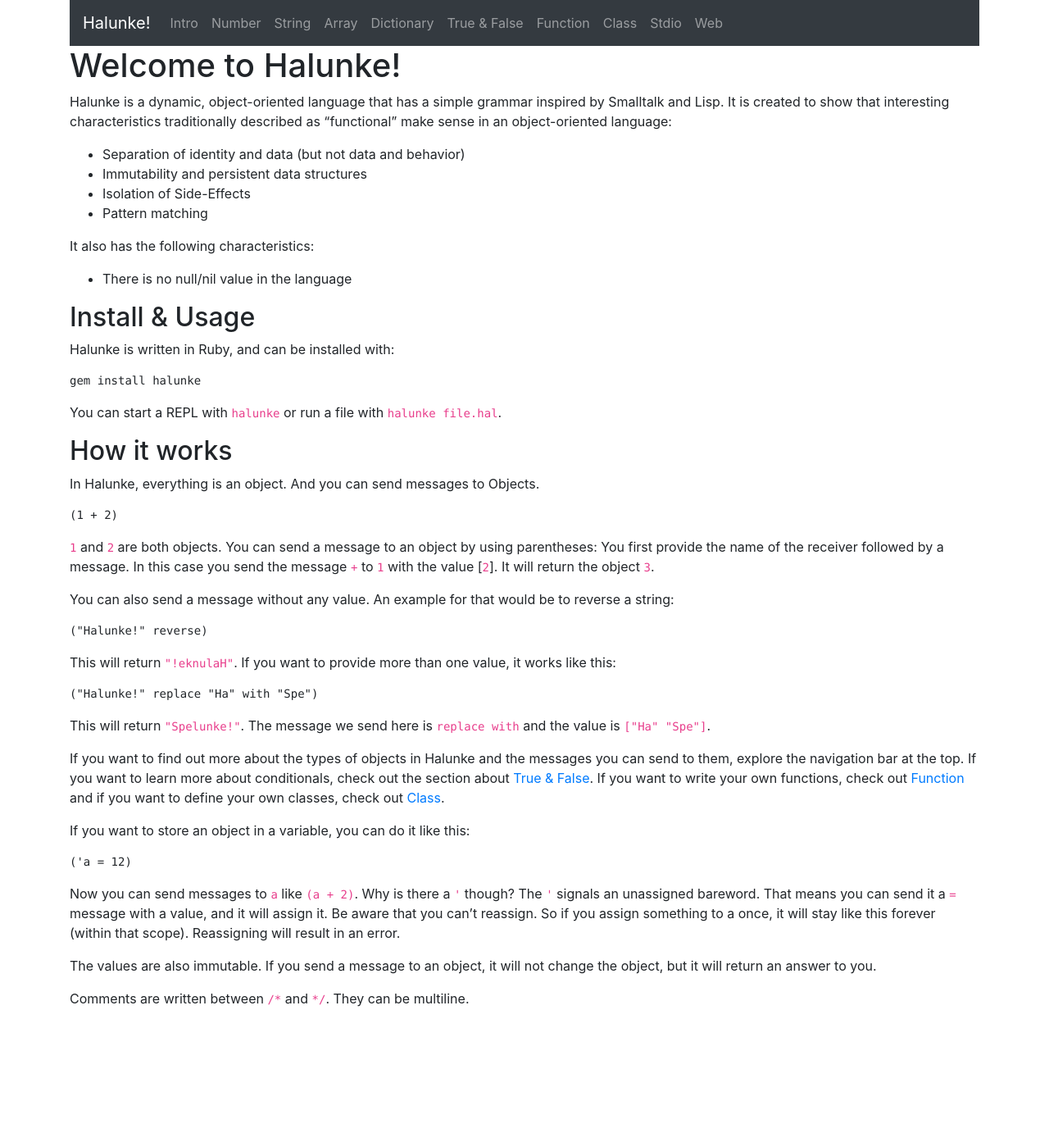
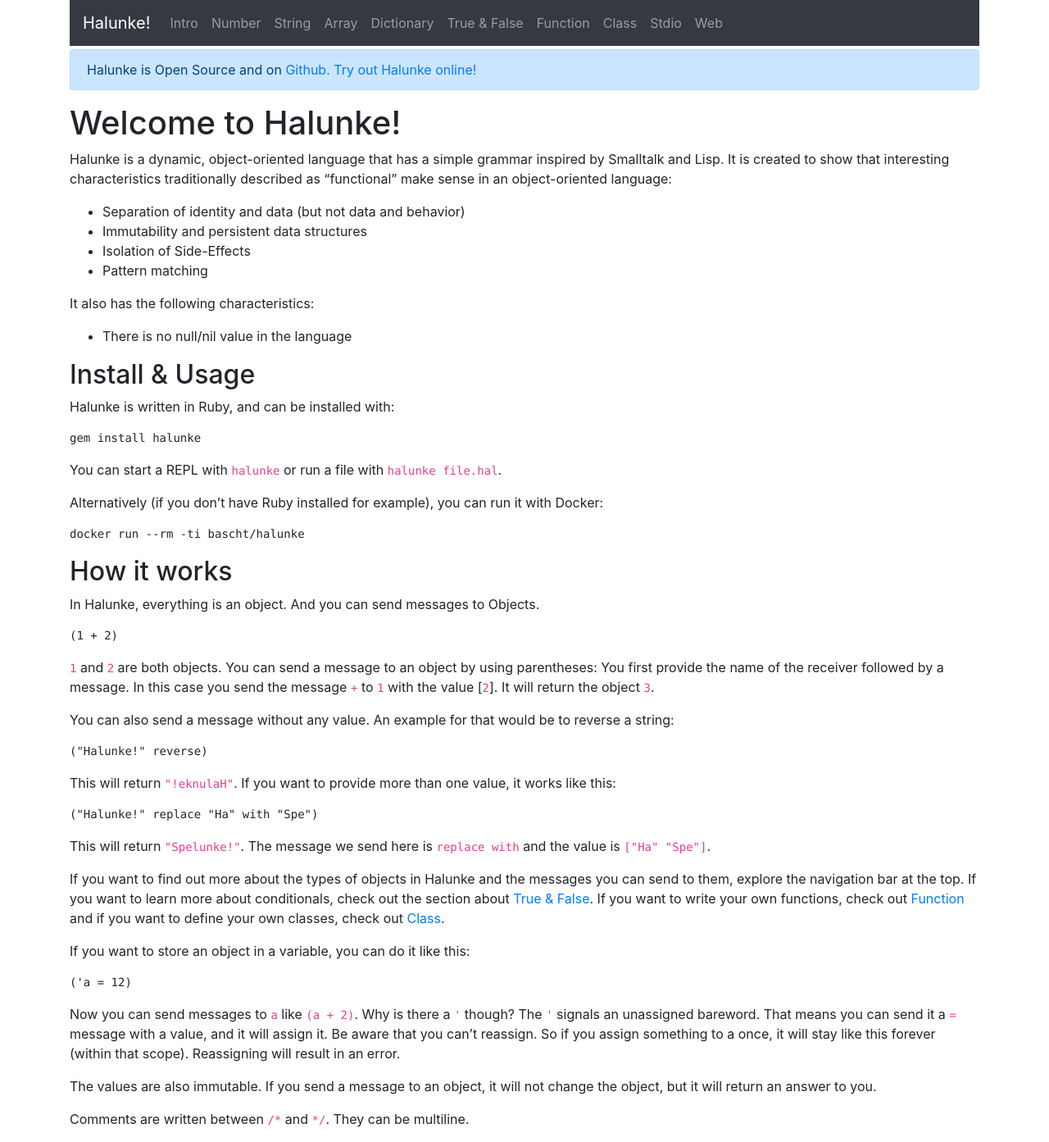
Before and after one commit to moonglum/halunke, a Jekyll site: the page built from docs/index.md, in a window 1280 px wide. Shown: the whole page at 82% size. Built offline with Jekyll 4.4.1, drawn with Linux system fonts in a browser that asks for light colours; nearby versions of some CDN libraries; before the commit the page ends 1246 px from its top, so only the background shows below that.

Commit message:
Update homepage

````diff
--- a/docs/_config.yml
+++ b/docs/_config.yml
@@ -7,7 +7,5 @@ title: Halunke!
 description: >-
   Halunke is a dynamic, object-oriented language that has a simple grammar inspired by Smalltalk and Lisp
 
-baseurl: "/halunke"
-
 # Build settings
 markdown: kramdown
--- a/docs/_layouts/default.html
+++ b/docs/_layouts/default.html
@@ -9,48 +9,51 @@
   </head>
   <body>
     <div class="container">
-      <nav class="navbar navbar-expand-lg  navbar-dark bg-dark">
-        <a class="navbar-brand" href="/halunke">Halunke!</a>
+      <nav class="navbar navbar-expand-lg  navbar-dark bg-dark mb-1">
+        <a class="navbar-brand" href="/">Halunke!</a>
         <button class="navbar-toggler" type="button" data-toggle="collapse" data-target="#navbarNav" aria-controls="navbarNav" aria-expanded="false" aria-label="Toggle navigation">
           <span class="navbar-toggler-icon"></span>
         </button>
         <div class="collapse navbar-collapse" id="navbarNav">
           <ul class="navbar-nav">
             <li class="nav-item">
-              <a class="nav-link" href="/halunke">Intro</a>
+              <a class="nav-link" href="/">Intro</a>
             </li>
             <li class="nav-item">
-              <a class="nav-link" href="/halunke/number">Number</a>
+              <a class="nav-link" href="/number">Number</a>
             </li>
             <li class="nav-item">
-              <a class="nav-link" href="/halunke/string">String</a>
+              <a class="nav-link" href="/string">String</a>
             </li>
             <li class="nav-item">
-              <a class="nav-link" href="/halunke/array">Array</a>
+              <a class="nav-link" href="/array">Array</a>
             </li>
             <li class="nav-item">
-              <a class="nav-link" href="/halunke/dictionary">Dictionary</a>
+              <a class="nav-link" href="/dictionary">Dictionary</a>
             </li>
             <li class="nav-item">
-              <a class="nav-link" href="/halunke/true-false">True & False</a>
+              <a class="nav-link" href="/true-false">True & False</a>
             </li>
             <li class="nav-item">
-              <a class="nav-link" href="/halunke/function">Function</a>
+              <a class="nav-link" href="/function">Function</a>
             </li>
             <li class="nav-item">
-              <a class="nav-link" href="/halunke/class">Class</a>
+              <a class="nav-link" href="/class">Class</a>
             </li>
             <li class="nav-item">
-              <a class="nav-link" href="/halunke/stdio">Stdio</a>
+              <a class="nav-link" href="/stdio">Stdio</a>
             </li>
             <li class="nav-item">
-              <a class="nav-link" href="/halunke/web">Web</a>
+              <a class="nav-link" href="/web">Web</a>
             </li>
           </ul>
         </div>
       </nav>
 
       <header>
+        <div class="alert alert-primary" role="alert">
+          Halunke is Open Source and on <a href="http://github.com/moonglum/halunke">Github. <a href="http://try.halunke.jetzt">Try out Halunke online!</a>
+        </div>
         <h1>{{ page.title }}</h1>
       </header>
       <main>
--- a/docs/index.md
+++ b/docs/index.md
@@ -26,6 +26,13 @@ gem install halunke
 ```
 
 You can start a REPL with `halunke` or run a file with `halunke file.hal`.
+
+Alternatively (if you don't have Ruby installed for example), you
+can run it with Docker:
+
+```
+docker run --rm -ti bascht/halunke
+```
 
 ## How it works
 
````
Also changed, not shown: README.md, halunke.gemspec.
